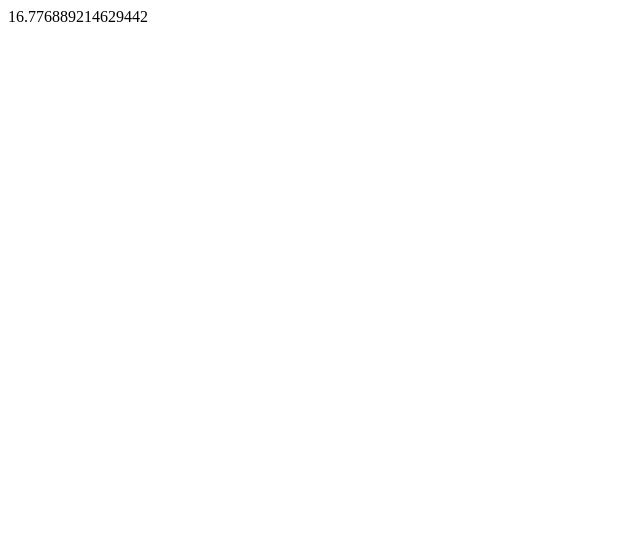
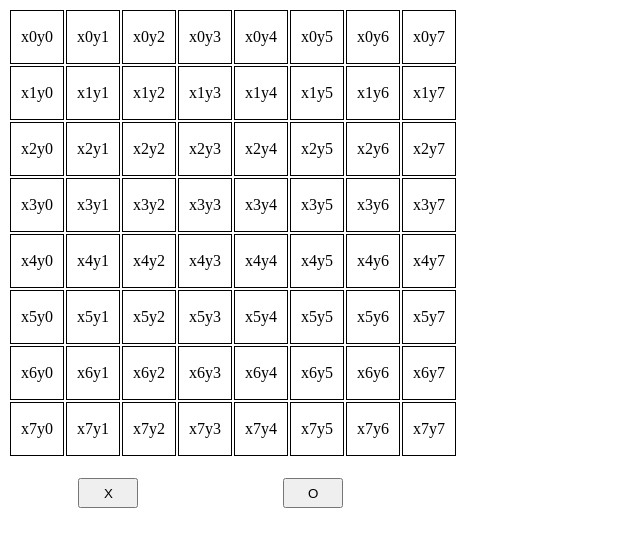
Before and after one commit to TieuNhiKk/Bai-Tap, a plain HTML site: page Week2/Tic-tac-toe/tictactoe.html in a window 1280 px wide. Shown: the whole page, without its empty margins (0-640 px from the left). Drawn offline with Linux system fonts and the light colour scheme.

Commit message:
[Bài tập] Tic tac toe

```diff
--- a/Week2/Tic-tac-toe/tictactoe.html
+++ b/Week2/Tic-tac-toe/tictactoe.html
@@ -6,16 +6,87 @@
     <meta name="viewport" content="width=device-width, initial-scale=1.0">
     <meta http-equiv="X-UA-Compatible" content="ie=edge">
     <title>[Bài tập] Tic tac toe</title>
+    <style>
+        table,
+        tr,
+        td {
+            border: 0px solid black;
+        }
 
+        td {border: 1px solid;
+            width: 50px;
+            height: 50px;
+            text-align: center;
+            vertical-align: middle;
+        }
+        input{
+            width: 60px;
+            height: 30px;
+            margin: 20px 10ex;
+
+        }
+    </style>
 </head>
 
 <body>
+    <table id="caro">
+    </table>
+    <input type="button" value="X" onclick="change('X')">
+    <input type="button" value="O" onclick="change('O')">
     <script>
-        let first = 10;
-        for (i = 1; i <= 52; i++) {
-            first+=first*0.01;
+        let arr = [];
+        function caroGame() {
+            for (let i = 0; i < 8; i++) {
+                arr[i] = [];
+                for (let j = 0; j < 8; j++) {
+                    arr[i][j] = `x${i}y${j}`;
+                }
+            }
+            console.log(arr);
         }
-        document.write(first);
+        caroGame();
+        function print() {
+            let tr = "";
+            for (const i in arr) {
+                let td = "";
+                for (const j in arr[i]) {
+                    td += "<td>" + arr[i][j] + "</td>";
+                }
+                tr += "<tr>" + td + "</tr>";
+            }
+            document.getElementById("caro").innerHTML = tr;
+        }
+        print();
+        function change(a){
+            if(a==="X"){
+                let x=parseInt(prompt("Nhập x"));
+                let y=parseInt(prompt("Nhập y"));
+                arr[x][y]="X";
+                print();
+                check();
+            }
+            else{
+                let x=parseInt(prompt("Nhập x"));
+                let y=parseInt(prompt("Nhập y"));
+                arr[x][y]="O";
+                print();
+                check();
+            }
+        }
+        function check(){
+            for(let i=0;i<arr.length;i++){
+                for(let j=0;j<arr.length;j++){
+                    let a1=(arr[i][j]===arr[i][j+1]&&arr[i][j]===arr[i][j+2]);
+                    let a2=(arr[i][j]===arr[i+1][j]&&arr[i+1][j]===arr[i+2][j]);
+                    let a3=(arr[i][j]===arr[i+1][j+1]&&arr[i+1][j+1]===arr[i+2][j+2]);
+
+                    if(a1||a2||a3){
+                        alert(arr[i][j] + " Win!");
+                        caroGame();
+                    }
+                }
+            }
+        }
     </script>
 </body>
 
```
